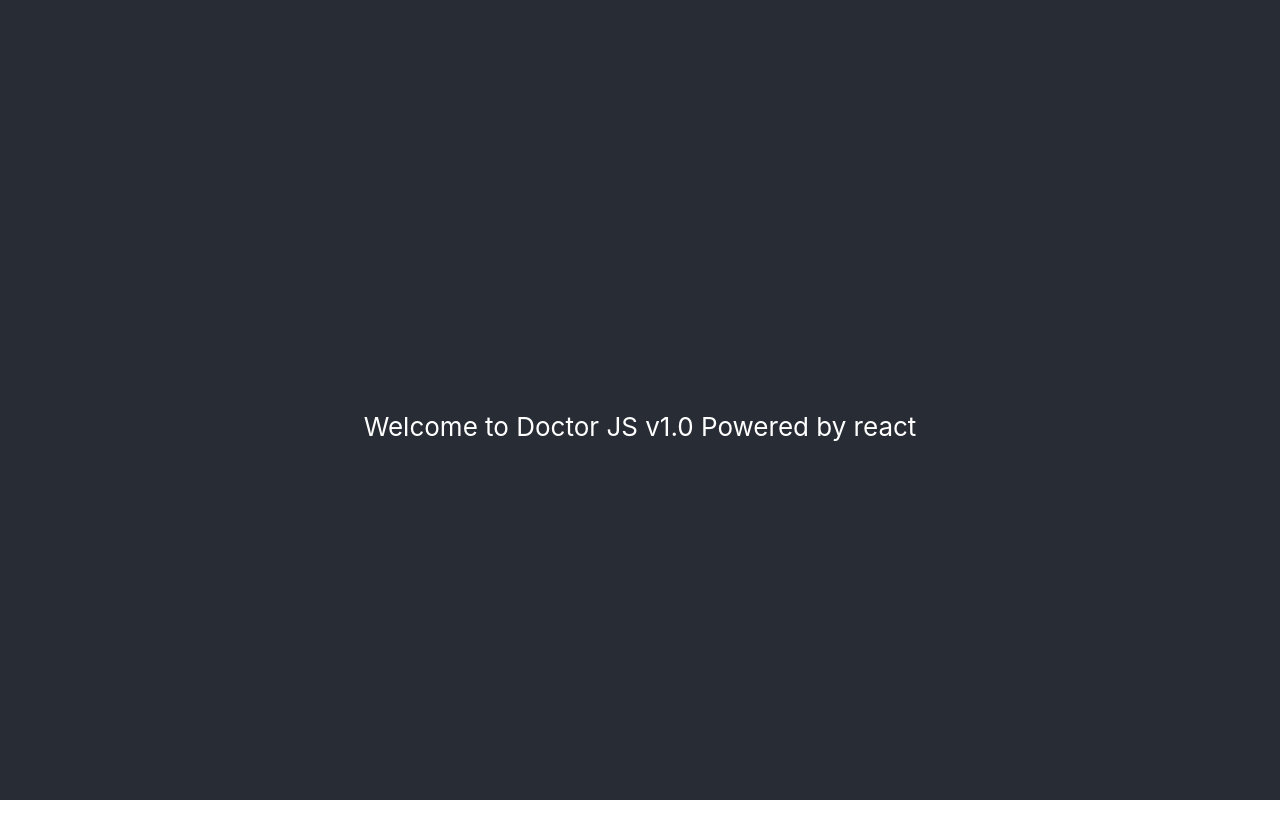
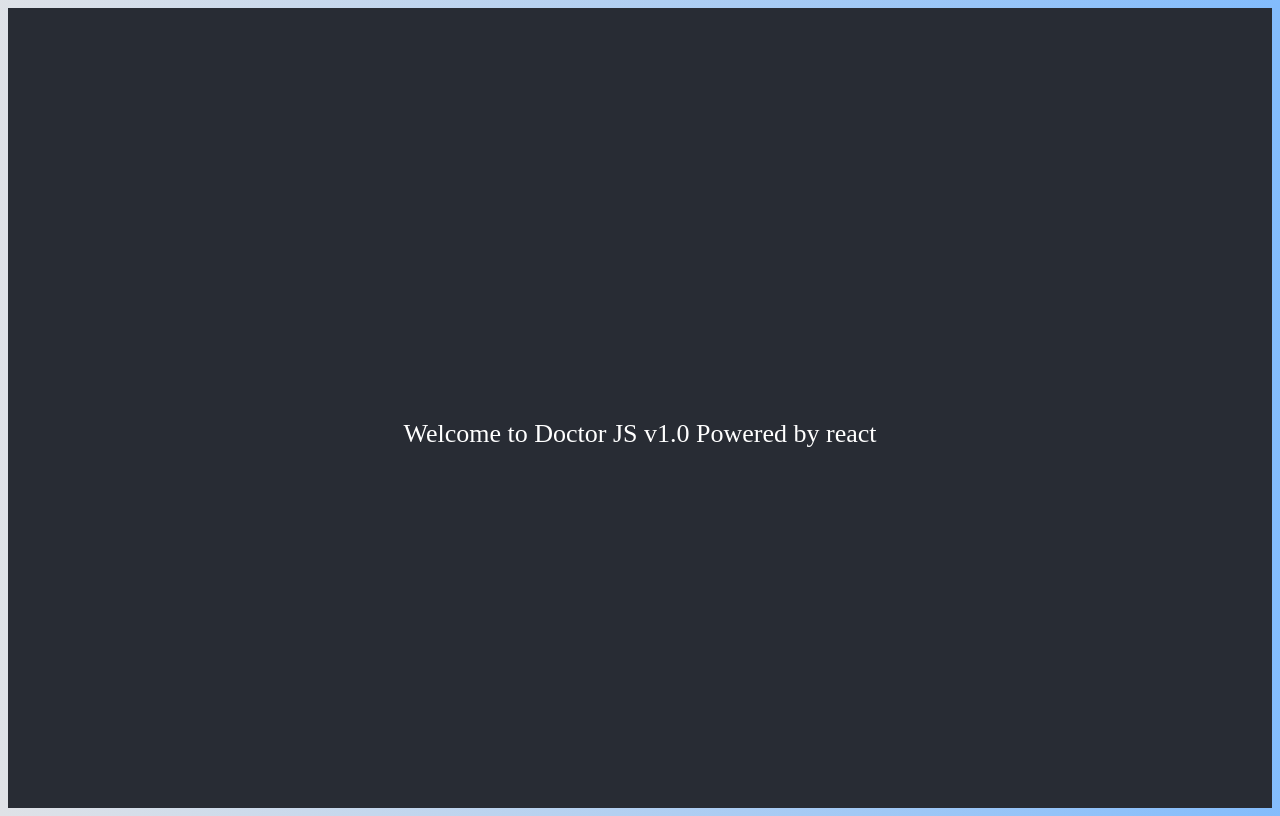
Before and after one commit to FernandoFigueroa0710/DoctorJSv.1.0, a React (Create React App) app: page / in a window 1280 px wide. Built offline with nearby package versions, Linux system fonts and the light colour scheme.

Commit message:
add linear background

```diff
--- a/src/index.css
+++ b/src/index.css
@@ -1,14 +1,7 @@
 body {
-  margin: 0;
-  padding: 0;
-  font-family: -apple-system, BlinkMacSystemFont, "Segoe UI", "Roboto", "Oxygen",
-    "Ubuntu", "Cantarell", "Fira Sans", "Droid Sans", "Helvetica Neue",
-    sans-serif;
-  -webkit-font-smoothing: antialiased;
-  -moz-osx-font-smoothing: grayscale;
+  font-family: cursive;
+  background: linear-gradient(89deg, #dfe2e7 0%, #83bcfc 100%);
 }
-
-code {
-  font-family: source-code-pro, Menlo, Monaco, Consolas, "Courier New",
-    monospace;
+button {
+  cursor: pointer;
 }
```
